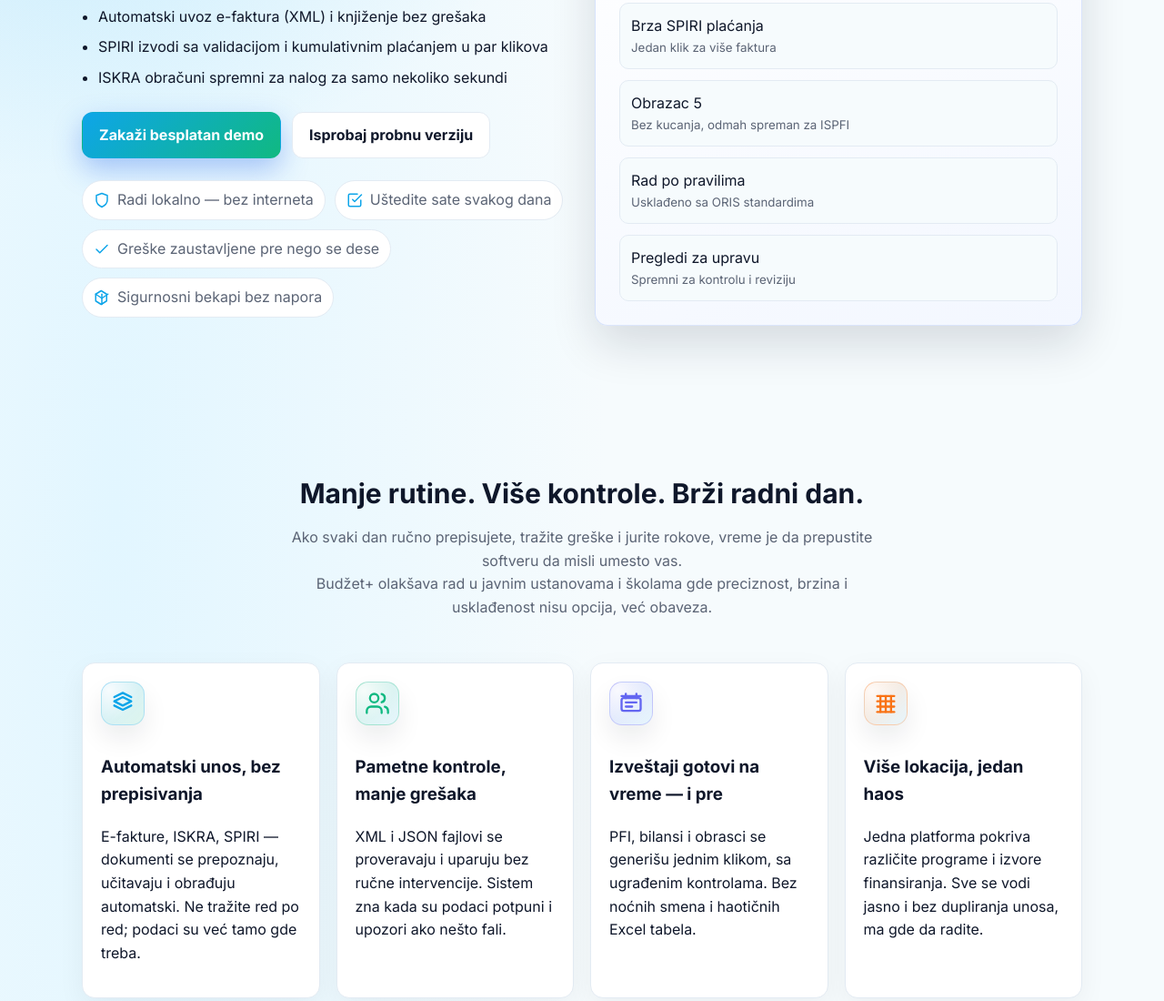
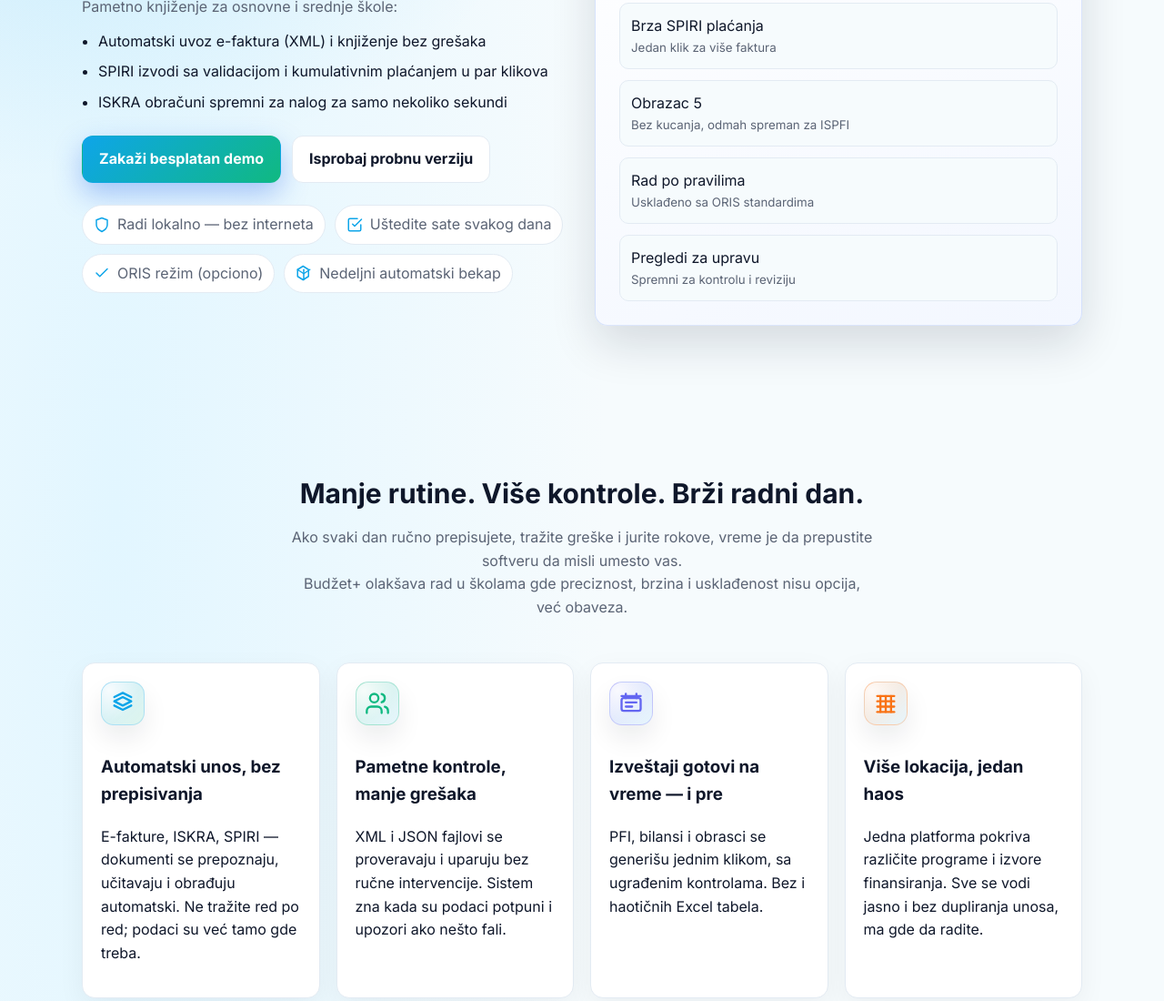
Before and after one commit to aleksandar-pejkovic/budget-plus-rs, a plain HTML site: page index.html in a window 1280 px wide. Shown: the part 333-1433 px from the top of the page at 91% size. Drawn offline with Linux system fonts and the light colour scheme.

Commit message:
Update copy to highlight ORIS mode and refine school focus

```diff
--- a/index.html
+++ b/index.html
@@ -57,8 +57,8 @@
           <div class="trust">
             <div class="pill"><span class="icon" aria-hidden="true"><svg width="18" height="18" viewBox="0 0 24 24" fill="none" stroke="currentColor" stroke-width="2" stroke-linecap="round" stroke-linejoin="round"><path d="M12 22s8-4 8-10V5l-8-3-8 3v7c0 6 8 10 8 10Z"></path></svg></span>Radi lokalno — bez interneta</div>
             <div class="pill"><span class="icon" aria-hidden="true"><svg width="18" height="18" viewBox="0 0 24 24" fill="none" stroke="currentColor" stroke-width="2" stroke-linecap="round" stroke-linejoin="round"><path d="M9 11l3 3L22 4"></path><path d="M21 12v7a2 2 0 0 1-2 2H5a2 2 0 0 1-2-2V5a2 2 0 0 1 2-2h11"></path></svg></span>Uštedite sate svakog dana</div>
-            <div class="pill"><span class="icon" aria-hidden="true"><svg width="18" height="18" viewBox="0 0 24 24" fill="none" stroke="currentColor" stroke-width="2" stroke-linecap="round" stroke-linejoin="round"><path d="M20 6L9 17l-5-5"></path></svg></span>Greške zaustavljene pre nego se dese</div>
-            <div class="pill"><span class="icon" aria-hidden="true"><svg width="18" height="18" viewBox="0 0 24 24" fill="none" stroke="currentColor" stroke-width="2" stroke-linecap="round" stroke-linejoin="round"><path d="m3 7 8-5 8 5v10l-8 5-8-5z"></path><path d="M12 22V7"></path><path d="m3 7 9 6 9-6"></path></svg></span>Sigurnosni bekapi bez napora</div>
+            <div class="pill"><span class="icon" aria-hidden="true"><svg width="18" height="18" viewBox="0 0 24 24" fill="none" stroke="currentColor" stroke-width="2" stroke-linecap="round" stroke-linejoin="round"><path d="M20 6L9 17l-5-5"></path></svg></span>ORIS režim (opciono)</div>
+            <div class="pill"><span class="icon" aria-hidden="true"><svg width="18" height="18" viewBox="0 0 24 24" fill="none" stroke="currentColor" stroke-width="2" stroke-linecap="round" stroke-linejoin="round"><path d="m3 7 8-5 8 5v10l-8 5-8-5z"></path><path d="M12 22V7"></path><path d="m3 7 9 6 9-6"></path></svg></span>Nedeljni automatski bekap</div>
           </div>
         </div>
         <div class="hero-card">
@@ -80,7 +80,7 @@
         <div class="section-head">
           <h2>Manje rutine. Više kontrole. Brži radni dan.</h2>
           <p>Ako svaki dan ručno prepisujete, tražite greške i jurite rokove, vreme je da prepustite softveru da misli umesto vas.</p>
-          <p>Budžet+ olakšava rad u javnim ustanovama i školama gde preciznost, brzina i usklađenost nisu opcija, već obaveza.</p>
+          <p>Budžet+ olakšava rad u školama gde preciznost, brzina i usklađenost nisu opcija, već obaveza.</p>
         </div>
         <div class="card-grid four">
           <article class="card">
@@ -96,7 +96,7 @@
           <article class="card">
             <div class="card-icon" aria-hidden="true"><svg width="28" height="28" viewBox="0 0 24 24" fill="none" stroke="currentColor" stroke-width="2" stroke-linecap="round" stroke-linejoin="round"><path d="M3 5h18"></path><path d="M7 3v4"></path><path d="M17 3v4"></path><rect x="3" y="7" width="18" height="12" rx="2" ry="2"></rect><path d="M7 11h10"></path><path d="M7 15h6"></path></svg></div>
             <h3>Izveštaji gotovi na vreme — i pre</h3>
-            <p>PFI, bilansi i obrasci se generišu jednim klikom, sa ugrađenim kontrolama. Bez noćnih smena i haotičnih Excel tabela.</p>
+            <p>PFI, bilansi i obrasci se generišu jednim klikom, sa ugrađenim kontrolama. Bez i haotičnih Excel tabela.</p>
           </article>
           <article class="card">
             <div class="card-icon" aria-hidden="true"><svg width="28" height="28" viewBox="0 0 24 24" fill="none" stroke="currentColor" stroke-width="2" stroke-linecap="round" stroke-linejoin="round"><path d="M4 5h16"></path><path d="M4 10h16"></path><path d="M4 15h16"></path><path d="M4 20h16"></path><path d="M7 5v15"></path><path d="M12 5v15"></path><path d="M17 5v15"></path></svg></div>
@@ -207,7 +207,7 @@
           </article>
           <article class="card compact feature-card">
             <h3><span class="feature-icon" aria-hidden="true"><svg viewBox="0 0 24 24" fill="none" stroke="currentColor" stroke-width="2" stroke-linecap="round" stroke-linejoin="round"><path d="M12 22s8-4 8-10V7l-8-4-8 4v5c0 6 8 10 8 10Z"></path><path d="M9 12h6"></path><path d="M9 16h6"></path><path d="M9 8h.01"></path><path d="M15 8h.01"></path></svg></span>Sigurnost i pouzdanost</h3>
-            <p>Nedeljni bekapi, kontrole pristupa po ulozi i zaključavanje naloga čuvaju integritet podataka.</p>
+            <p>Nedeljni bekap čuva podatke spremne za povrat.</p>
           </article>
           <article class="card compact feature-card">
             <h3><span class="feature-icon" aria-hidden="true"><svg viewBox="0 0 24 24" fill="none" stroke="currentColor" stroke-width="2" stroke-linecap="round" stroke-linejoin="round"><rect x="3" y="5" width="18" height="14" rx="2" ry="2"></rect><path d="M3 10h18"></path><path d="M7 15h2"></path><path d="M11 15h2"></path></svg></span>Uplate učenika</h3>
```
